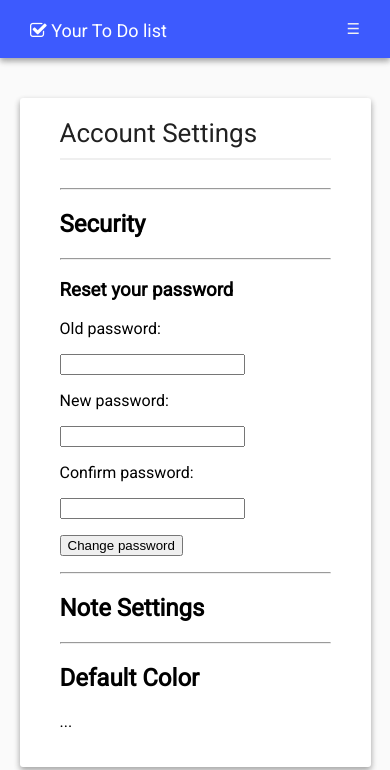
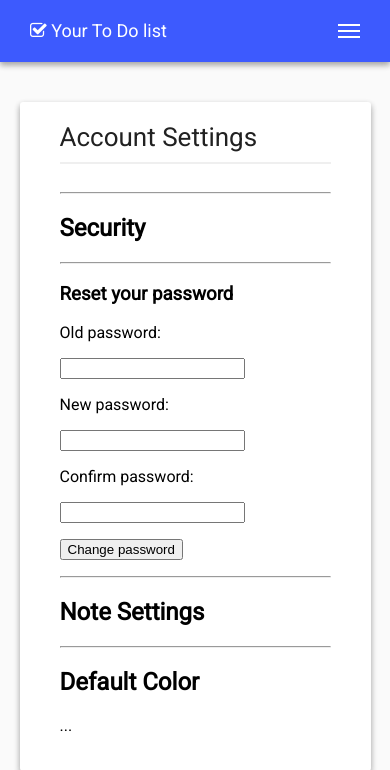
Before and after one commit to PetterBomban/TaskList, a Flask app: page /settings in a window 390 px wide. Shown: the top 770 px of the page. Run offline with Flask 2, Linux system fonts and the light colour scheme.

Commit message:
Added menu button animation for mobile

```diff
--- a/TaskList/static/css/style.css
+++ b/TaskList/static/css/style.css
@@ -246,6 +246,7 @@ label span.green {
     background: rgba(0, 0, 0, 0.5);
     visibility: hidden;
     opacity: 0;
+    transition: 0.1s;
 }
 .overlay:target {
     visibility: visible;
@@ -269,6 +270,7 @@ label span.green {
     font-weight: bold;
     text-decoration: none;
     color: #333;
+    transition: 0.1s;
 }
 .popup .close:hover {
     color: #F50057;
@@ -472,7 +474,6 @@ input[type="radio"]:checked+label {
 .deleteall {
     text-align: right;
 }
-
 .deleteall button {
     padding: 12px;
     background-color: #F50057;
@@ -484,7 +485,6 @@ input[type="radio"]:checked+label {
     margin-bottom: 25px;
     box-shadow: 0 3px 6px rgba(0,0,0,0.12), 0 3px 6px rgba(0,0,0,0.20);
 }
-
 .deleteall button:hover {
     background-color: #C51162;
 }
@@ -492,14 +492,40 @@ input[type="radio"]:checked+label {
     margin-left: 20%;
     margin-right: 20%;
 }
-
-
 @media screen and (max-width: 800px) {
 #tasks {
     margin-left: 5%;
     margin-right: 5%;
     }
 }
-
   .message img {
   max-width: 100%;
+  }
+.bar1, .bar2, .bar3 {
+    width: 22px;
+    height: 2px;
+    background-color: #fff;
+    margin: 4px 0;
+    transition: 0.4s;
+}
+.change .bar1 {
+    -webkit-transform: rotate(-45deg) translate(-5px, 5px) ;
+    transform: rotate(-45deg) translate(-5px, 5px) ;
+}
+.change .bar2 {
+    opacity: 0;
+}
+.change .bar3 {
+    -webkit-transform: rotate(45deg) translate(-3px, -4px) ;
+    transform: rotate(45deg) translate(-3px, -4px) ;
+}
+@media screen and (max-width: 600px) {
+    #hamburger {
+        padding: 20px 30px;
+    }
+}
+@media screen and (max-width: 600px) {
+    .icon {
+        padding: 0px !important;
+    }
+}
--- a/TaskList/static/js/script.js
+++ b/TaskList/static/js/script.js
@@ -1,5 +1,5 @@
 /*Responsive menu*/
-function myFunction() {
+function menu() {
     var x = document.getElementById("myTopnav");
     if (x.className === "topnav") {
         x.className += " responsive";
@@ -7,3 +7,7 @@ function myFunction() {
         x.className = "topnav";
     }
 }
+
+function hamburger(x) {
+    x.classList.toggle("change");
+}
--- a/TaskList/templates/menu.html
+++ b/TaskList/templates/menu.html
@@ -12,7 +12,13 @@
             login</a>
         {% endif %}
         </div>
-  <a href="javascript:void(0);" style="font-size:15px;" class="icon" onclick="myFunction()">&#9776;</a>
+  <a href="javascript:void(0);" style="font-size:15px;" class="icon" onclick="menu()">
+      <div id="hamburger" onclick="hamburger(this)">
+  <div class="bar1"></div>
+  <div class="bar2"></div>
+  <div class="bar3"></div>
+</div>
+  </a>
           <div id="logo">
             <h1><i aria-hidden="true" class="fa fa-check-square-o"></i> Your To Do list</h1>
         </div>
```
